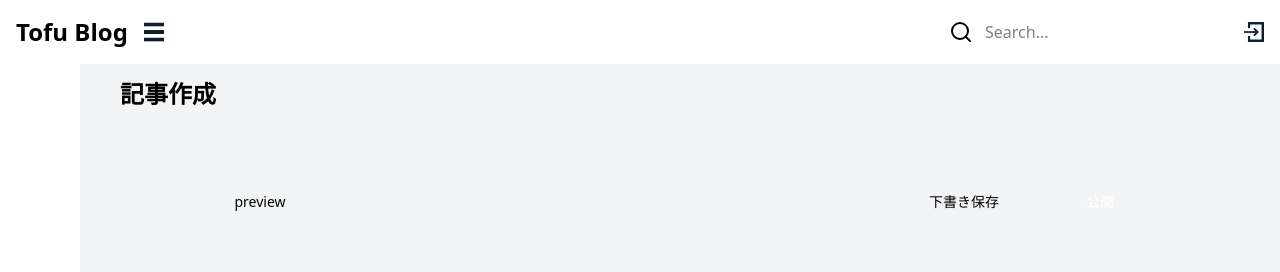
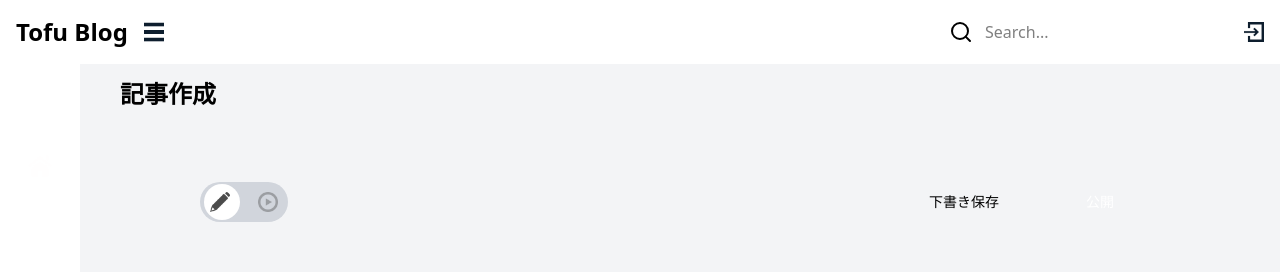
Before and after one commit to tofu-dev0123/tofu-frontend, a Next.js app: page /admin/posts/new in a window 1280 px wide. Shown: the top 272 px of the page. Built offline with nearby package versions, Linux system fonts and the light colour scheme; no server answers.

Commit message:
プレビューボタンをトグルスイッチに変更

```diff
--- a/src/components/features/admin/posts/Editor/EditorHeader.tsx
+++ b/src/components/features/admin/posts/Editor/EditorHeader.tsx
@@ -3,20 +3,54 @@
 import { CardContent } from '@/components/ui/card';
 import { Button } from '@/components/ui/button';
 import { usePostEditor } from '@/contexts/admin/posts/PostEditorContext';
+import previewIcon from '@/assets/images/preview-icon.png';
+import editIcon from '@/assets/images/edit-icon.png';
+import Image from 'next/image';
 
 function EditorHeader() {
-  const { actions } = usePostEditor();
+  const { state, actions } = usePostEditor();
 
   return (
     <CardContent className="w-full h-20 p-4 flex items-center justify-between gap-4">
       <div className="flex items-center justify-start pl-10">
-        <Button
-          variant="outline"
-          className="w-30 rounded-full cursor-pointer"
+        <div
+          className="relative w-22 h-10 rounded-full bg-gray-300 flex items-center justify-between px-1"
           onClick={actions.togglePreview}
         >
-          preview
-        </Button>
+          <div
+            className={`absolute w-9 h-9 rounded-full bg-white transition-transform duration-300 ease-in-out ${
+              state.isPreview
+                ? 'translate-x-[calc(100%+0.6rem)]'
+                : 'translate-x-[-0.1rem]'
+            }`}
+          />
+          <div className="relative w-8 h-8 rounded-full flex items-center justify-center z-10">
+            <Image
+              src={editIcon}
+              alt="edit"
+              width={20}
+              height={20}
+              className={`${
+                state.isPreview
+                  ? 'opacity-40'
+                  : 'hover:cursor-pointer hover:opacity-60 duration-200'
+              }`}
+            />
+          </div>
+          <div className="relative w-8 h-8 rounded-full flex items-center justify-center z-10">
+            <Image
+              src={previewIcon}
+              alt="preview"
+              width={20}
+              height={20}
+              className={`${
+                state.isPreview
+                  ? 'hover:cursor-pointer hover:opacity-60 duration-200'
+                  : 'opacity-40'
+              }`}
+            />
+          </div>
+        </div>
       </div>
       <div className="flex items-center justify-end gap-4 pr-10">
         <Button
```
Also changed, not shown: src/assets/images/edit-icon.png (added), src/assets/images/preview-icon.png (added).
